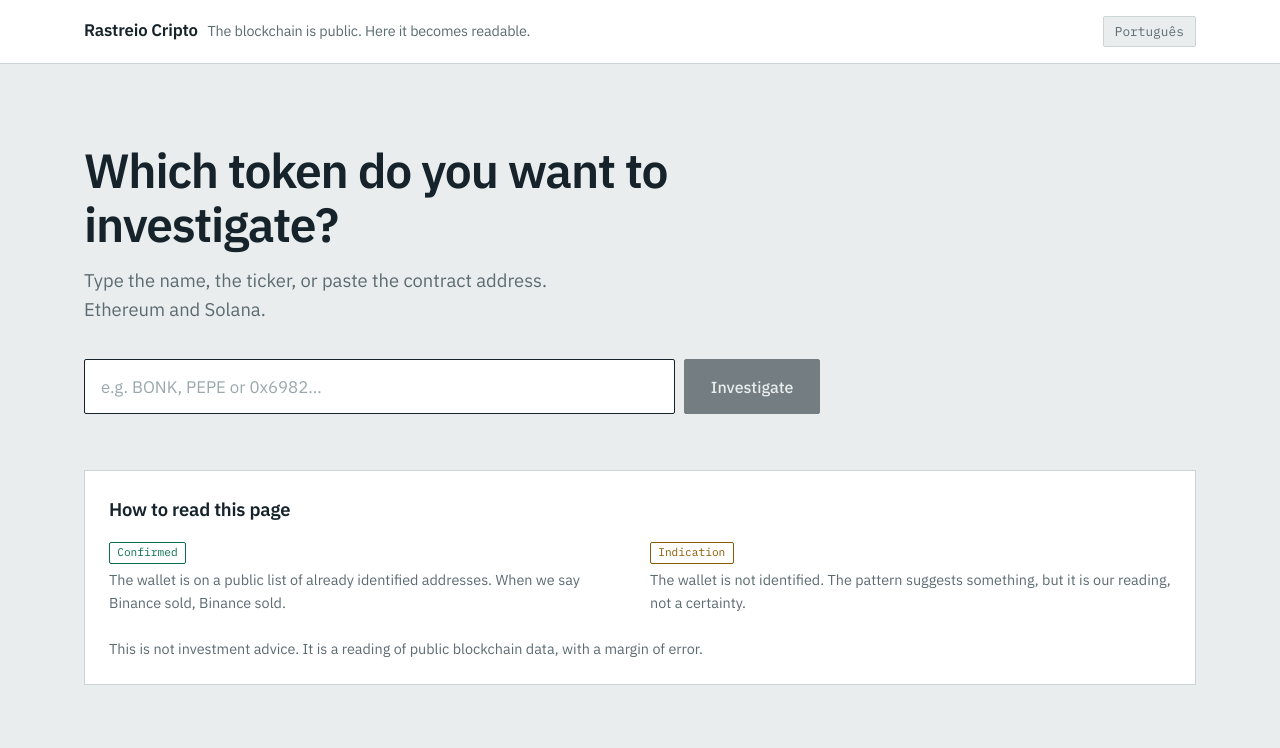
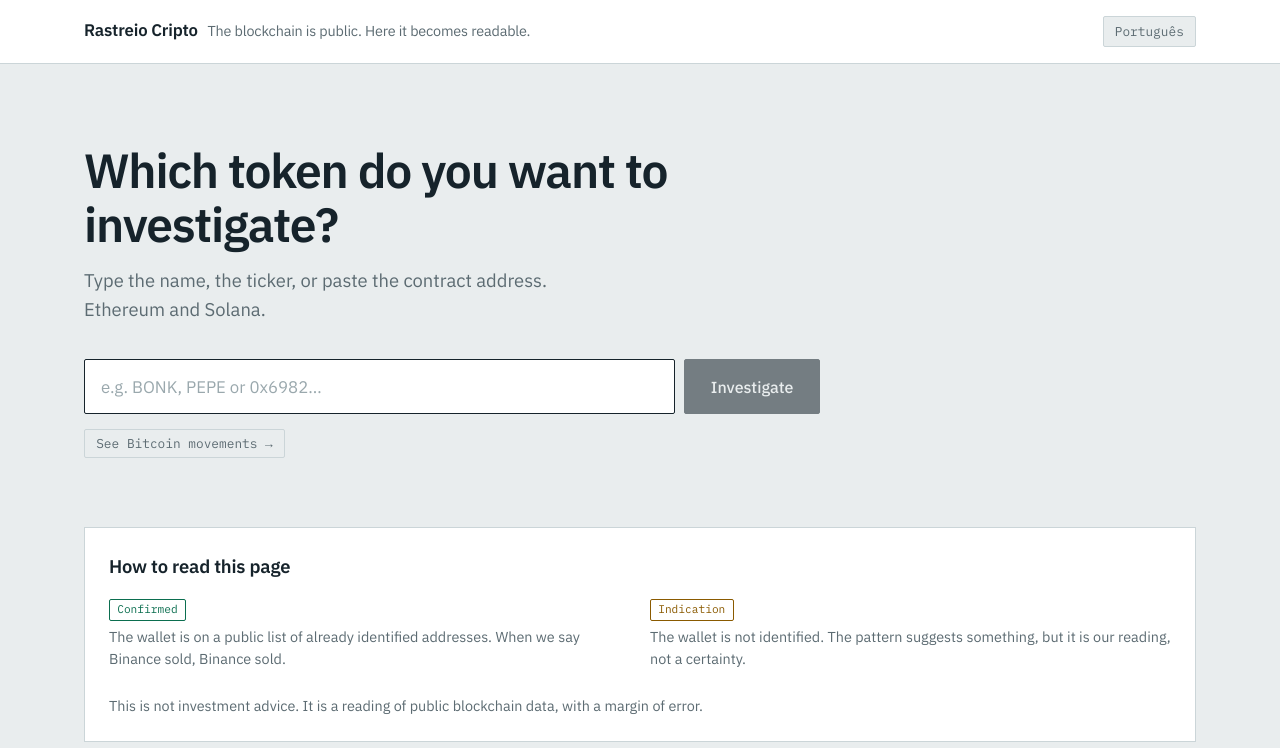
Before and after one commit to mundodasopcoes06-prog/rastreiocrypto, a Next.js app in the folder rastreio-cripto/rastreio-cripto/: page /en in a window 1280 px wide. Shown: the top 748 px of the page. Built offline with nearby package versions, Linux system fonts and the light colour scheme.

Commit message:
Update page.js

```diff
--- a/rastreio-cripto/rastreio-cripto/app/[locale]/page.js
+++ b/rastreio-cripto/rastreio-cripto/app/[locale]/page.js
@@ -1,4 +1,5 @@
 import { notFound } from 'next/navigation';
+import Link from 'next/link';
 import { IDIOMAS, t } from '@/lib/dicionario';
 import { SITE_URL } from '@/lib/site';
 import Busca from '@/components/Busca';
@@ -39,6 +40,9 @@ export default function Home({ params }) {
         <h1>{txt.buscaTitulo}</h1>
         <p className="frase">{txt.buscaAjuda}</p>
         <Busca locale={locale} />
+        <p style={{ marginTop: '1rem' }}>
+          <Link href={`/${locale}/bitcoin`} className="idioma">{txt.verBitcoin}</Link>
+        </p>
       </section>
 
       <section className="bloco" style={{ marginBottom: '4rem' }}>
```
